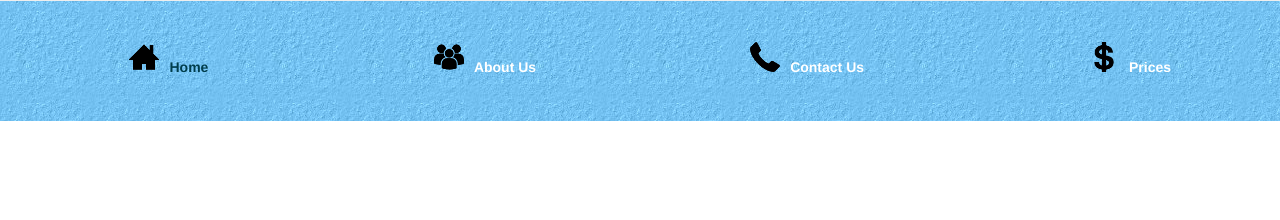
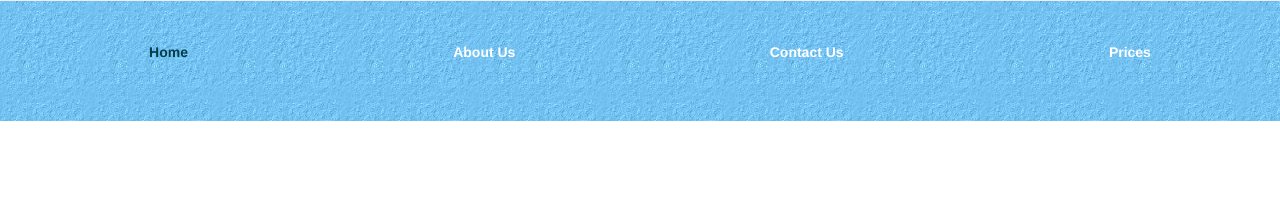
Before and after one commit to cgrossko/Code_Louisville_Project, a plain HTML site: page index.html in a window 1280 px wide. Shown: the part 123-343 px from the top of the page. Drawn offline with nearby package versions, Linux system fonts and the light colour scheme; a web font is replaced by a local one.

Commit message:
removed icons

```diff
--- a/css/main.css
+++ b/css/main.css
@@ -91,29 +91,6 @@ nav a {
     padding: 15px 10px;
 }
 
-#home::before {
-    content: url(../img/house34.png);
-    margin-right: 12px;
-    margin: 0 10px 10px 0;
-}
-
-#about::before {
-    content: url(../img/multiple25.png);
-    margin-right: 12px;
-    margin: 0 10px 10px 0;
-}
-
-#contact::before {
-    content: url(../img/telephone5.png);
-    margin-right: 12px;
-    margin: 0 10px 10px 0;
-}
-
-#prices::before {
-    content: url(../img/dollar185.png);
-    margin-right: 12px;
-    margin: 0 10px 10px 0;
-}
 /*******************
 FOOTER
 *******************/
```
